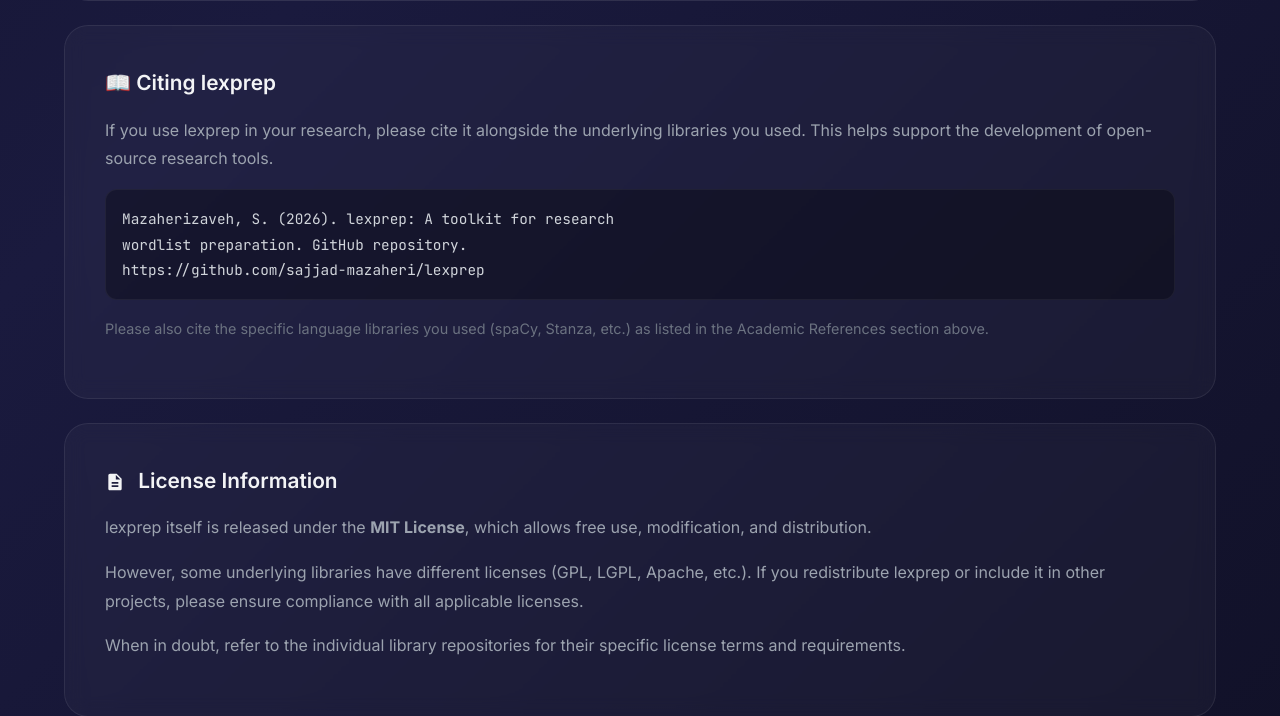
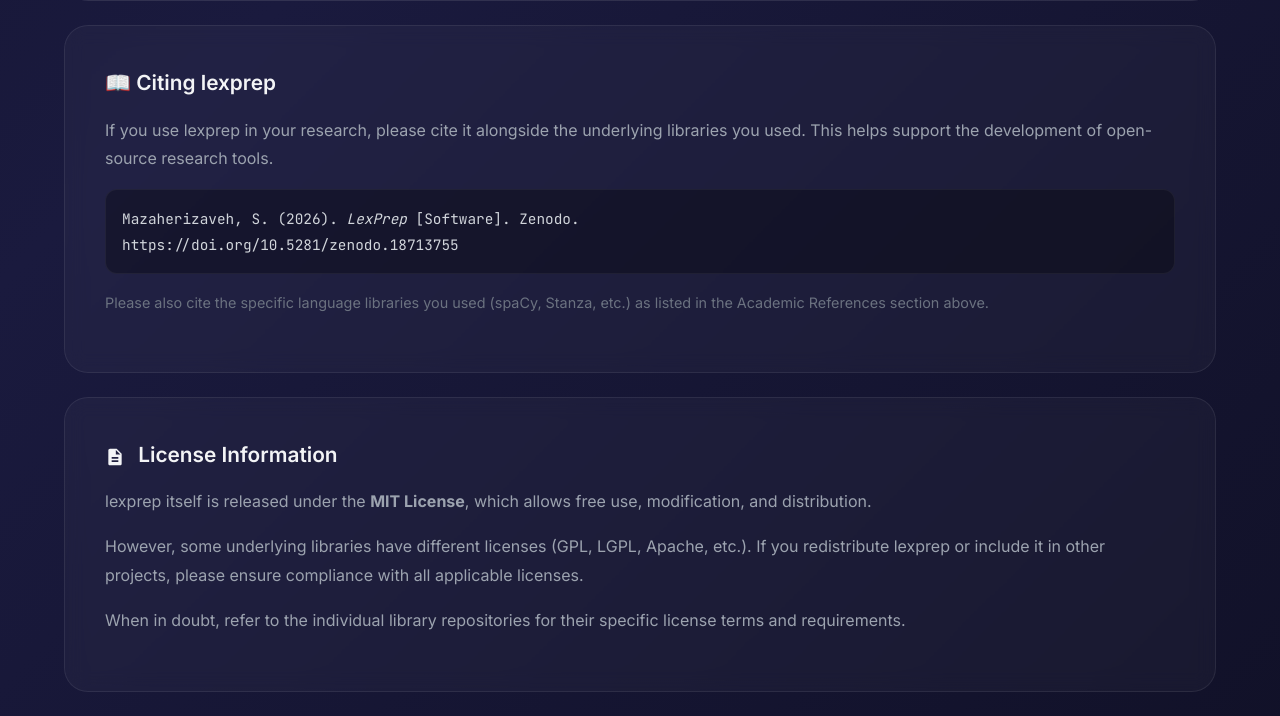
Before and after one commit to sajjad-mazaheri/lexprep, a Flask app: page /references in a window 1280 px wide. Shown: the part 1892-2608 px from the top of the page. Run offline with Flask 3, Linux system fonts and the light colour scheme.

Commit message:
Update citation format for LexPrep reference

```diff
--- a/web/templates/references.html
+++ b/web/templates/references.html
@@ -171,9 +171,8 @@
                 </p>
                 <div class="code-block">
                     <code>
-Mazaherizaveh, S. (2026). lexprep: A toolkit for research<br>
-wordlist preparation. GitHub repository.<br>
-https://github.com/sajjad-mazaheri/lexprep
+Mazaherizaveh, S. (2026). <i>LexPrep</i> [Software]. Zenodo.<br>
+https://doi.org/10.5281/zenodo.18713755
                     </code>
                 </div>
                 <p style="margin-top: 16px; color: var(--gray-500); font-size: 0.9rem;">
```
